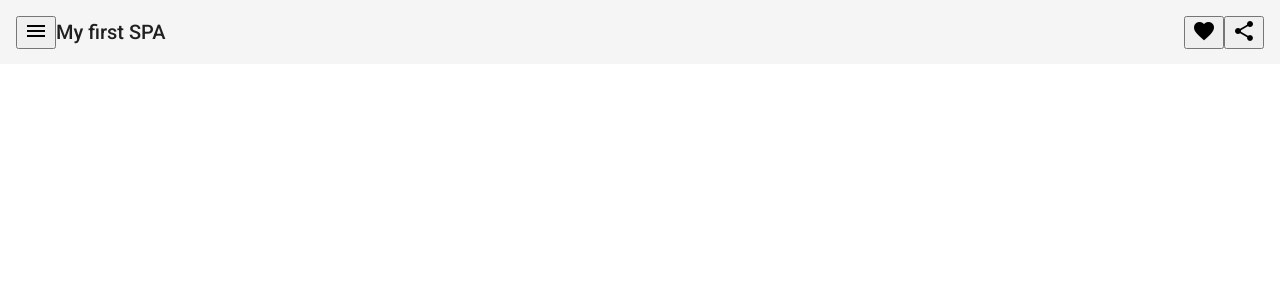
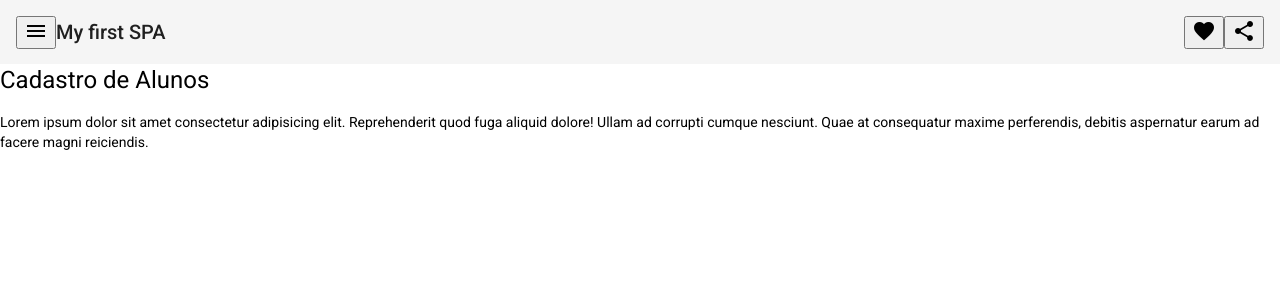
Before and after one commit to cahferreira93/SPA-Angular, an Angular app in the folder spaangular/: page / in a window 1280 px wide. Shown: the top 300 px of the page. Built offline with nearby package versions, Linux system fonts and the light colour scheme.

Commit message:
Criar componente Alunos

```diff
--- /dev/null
+++ b/spaangular/src/app/alunos/alunos.component.html
@@ -0,0 +1,12 @@
+<!DOCTYPE html>
+<html lang="en">
+<head>
+    <meta charset="UTF-8">
+    <meta name="viewport" content="width=device-width, initial-scale=1.0">
+    <title>Alunos</title>
+</head>
+<body>
+    <h1>Cadastro de Alunos</h1>
+    <p>Lorem ipsum dolor sit amet consectetur adipisicing elit. Reprehenderit quod fuga aliquid dolore! Ullam ad corrupti cumque nesciunt. Quae at consequatur maxime perferendis, debitis aspernatur earum ad facere magni reiciendis.</p>
+</body>
+</html>
--- /dev/null
+++ b/spaangular/src/app/alunos/alunos.component.ts
@@ -0,0 +1,15 @@
+import { Component, OnInit } from '@angular/core';
+
+@Component({
+  selector: 'spa-alunos',
+  templateUrl: './alunos.component.html',
+  styleUrls: ['./alunos.component.css']
+})
+export class AlunosComponent implements OnInit {
+
+  constructor() { }
+
+  ngOnInit(): void {
+  }
+
+}
--- a/spaangular/src/app/home/home.component.html
+++ b/spaangular/src/app/home/home.component.html
@@ -26,6 +26,8 @@
     </button>
   </mat-toolbar>
 
+  <spa-alunos></spa-alunos>
+
 </body>
 
 </html>
```
Also changed, not shown: spaangular/src/app/app.module.ts (+6 -2 lines), spaangular/src/app/alunos/alunos.component.css (added).
